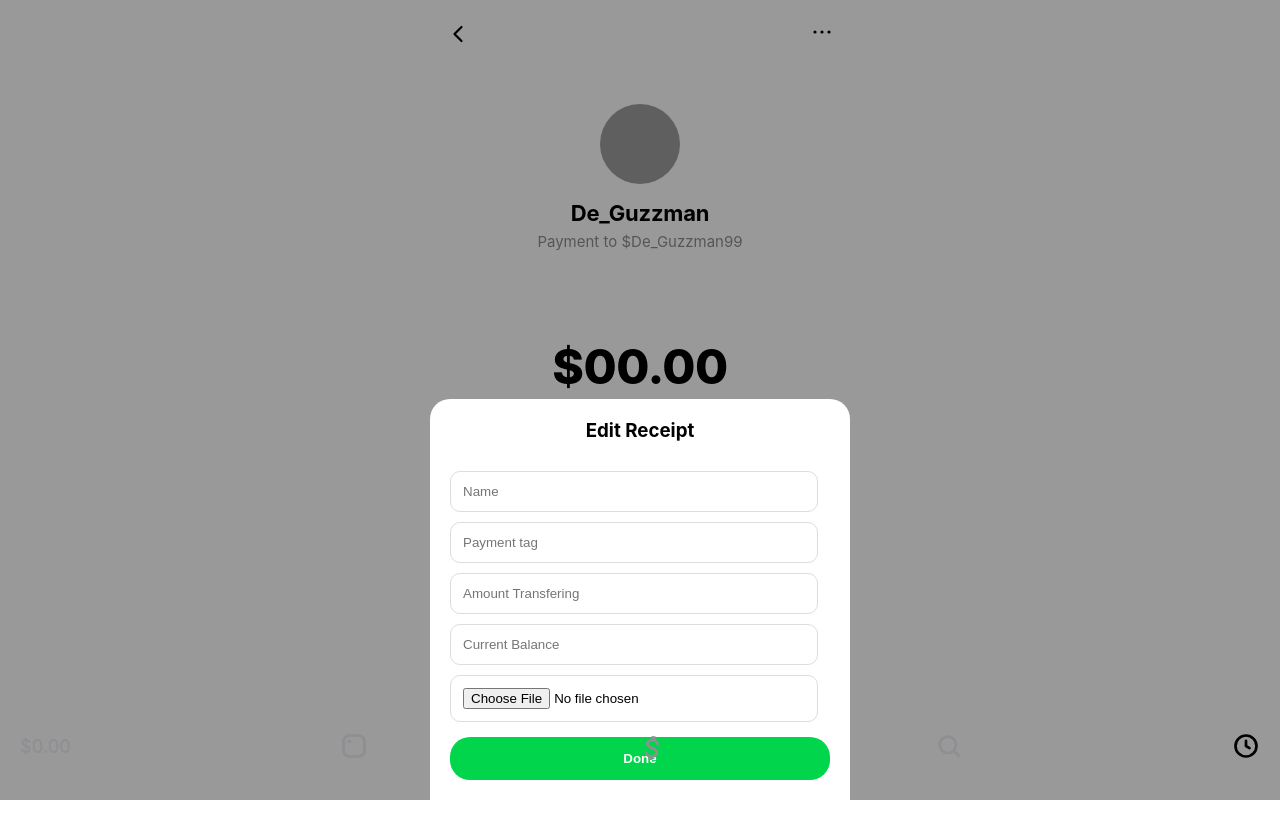
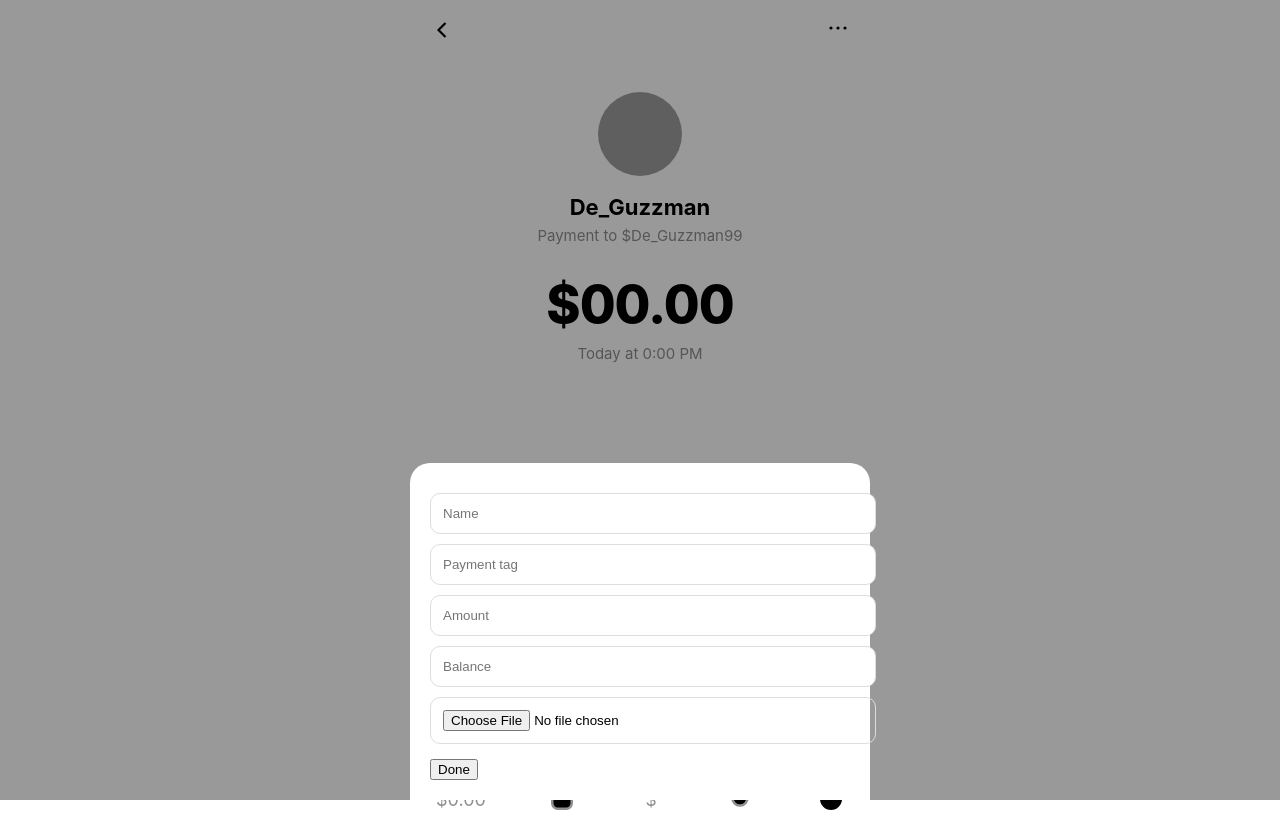
Before and after one commit to Emmison-ReaLLove/Cashapp-Receipt, a plain HTML site: page index.html in a window 1280 px wide. Both pictures are taken after a click on the element 822 px from the left and 34 px from the top of the page. Before the commit the page ends 800 px from the top, so only its background shows below. Drawn offline with Linux system fonts and the light colour scheme; grey boxes are pictures that could not be loaded.

Commit message:
Refactor styles and update HTML structure

```diff
--- a/index.html
+++ b/index.html
@@ -13,15 +13,14 @@
 :root {
     --green: #00D54B;
     --gray: #8E8E93;
-    --light-gray: #F2F2F7;
 }
 
+/* Base */
 body {
     margin: 0;
     background: #fff;
     font-family: -apple-system, BlinkMacSystemFont, "SF Pro Text", "Helvetica Neue", sans-serif;
     -webkit-font-smoothing: antialiased;
-    -webkit-tap-highlight-color: transparent;
 }
 
 /* App container */
@@ -32,12 +31,10 @@ body {
     display: flex;
     flex-direction: column;
 
-    padding-top: calc(20px + env(safe-area-inset-top));
+    padding-top: calc(16px + env(safe-area-inset-top));
     padding-left: 16px;
     padding-right: 16px;
-    padding-bottom: calc(16px + env(safe-area-inset-bottom));
-
-    box-sizing: border-box;
+    padding-bottom: calc(10px + env(safe-area-inset-bottom));
 }
 
 /* Top bar */
@@ -47,15 +44,15 @@ body {
     align-items: center;
 }
 
-/* Center */
+/* Content */
 .content {
     text-align: center;
-    margin-top: 56px;
+    margin-top: 48px;
 }
 
 .profile {
-    width: 80px;
-    height: 80px;
+    width: 84px;
+    height: 84px;
     border-radius: 50%;
     object-fit: cover;
 }
@@ -63,8 +60,7 @@ body {
 .name {
     font-size: 22px;
     font-weight: 700;
-    margin-top: 12px;
-    letter-spacing: -0.2px;
+    margin-top: 14px;
 }
 
 .subtitle {
@@ -74,56 +70,52 @@ body {
 }
 
 .amount {
-    font-size: 48px;
+    font-size: 52px;
     font-weight: 800;
-    margin-top: 26px;
-    letter-spacing: -0.5px;
+    margin-top: 28px;
+    letter-spacing: -1px;
 }
 
 .time {
     font-size: 15px;
     color: var(--gray);
-    margin-top: 10px;
+    margin-top: 8px;
 }
 
 /* Bottom */
 .bottom {
     margin-top: auto;
-    padding-bottom: 20px;
 }
 
+/* Buttons */
 .primary-btn {
     background: var(--green);
     color: #fff;
     border: none;
     width: 100%;
-    padding: 18px;
-    border-radius: 30px;
+    padding: 20px;
+    border-radius: 40px;
     font-size: 18px;
     font-weight: 600;
 
     display: flex;
     justify-content: center;
     align-items: center;
-    gap: 8px;
-    margin-bottom: 12px;
-    box-shadow: 0 2px 8px rgba(0,0,0,0.08);
-    position:relative;
-    top:-30px;
+    gap: 10px;
+
+    margin-top: 40px;
 }
 
 .secondary-btn {
     background: transparent;
     border: 1.5px solid #E5E5EA;
     width: 100%;
-    padding: 16px;
-    border-radius: 30px;
-    font-size: 18px;
+    padding: 18px;
+    border-radius: 40px;
+    font-size: 17px;
     font-weight: 500;
-    margin-top: 12px;
-    position:relative;
-    top:-30px;
-    color:black;
+    margin-top: 14px;
+    color: #007AFF;
 }
 
 /* Nav */
@@ -131,26 +123,32 @@ body {
     display: flex;
     justify-content: space-between;
     align-items: center;
-    position:fixed;
-    left:20px;
-    right:20px;
-    bottom:40px;
-    z-index:1000;
+
+    margin-top: 28px;
+    padding: 10px 6px calc(env(safe-area-inset-bottom) + 4px);
 }
 
 .nav svg {
-    width: 28px;
-    height: 28px;
+    width: 26px;
+    height: 26px;
 }
 
-/* Small screens */
-@media (max-height: 700px) {
-    .content {
-        margin-top: 30px;
-    }
+#navAmount {
+    font-size: 18px;
+    color: var(--gray);
 }
 
-/* Popup background */
+/* Button interaction */
+button {
+    transition: transform 0.1s ease, opacity 0.1s ease;
+}
+
+button:active {
+    transform: scale(0.97);
+    opacity: 0.9;
+}
+
+/* Popup */
 .popup {
     position: fixed;
     inset: 0;
@@ -158,27 +156,18 @@ body {
     display: none;
     justify-content: center;
     align-items: flex-end;
-    z-index: 999;
 }
 
-/* Popup card (iOS style) */
 .popup-card {
     background: #fff;
     width: 100%;
     max-width: 420px;
     border-radius: 20px 20px 0 0;
     padding: 20px;
-    box-sizing: border-box;
-    animation: slideUp 0.3s ease;
-}
-
-.popup-card h3 {
-    margin-top: 0;
-    text-align: center;
 }
 
 .popup-card input {
-    width: 90%;
+    width: 100%;
     padding: 12px;
     margin-top: 10px;
     border-radius: 10px;
@@ -186,22 +175,8 @@ body {
 }
 
 .popup-card button {
-    width: 100%;
-    padding: 14px;
     margin-top: 15px;
-    border-radius: 20px;
-    border: none;
-    background: var(--green);
-    color: #fff;
-    font-weight: 600;
 }
-
-/* Animation */
-@keyframes slideUp {
-    from { transform: translateY(100%); }
-    to { transform: translateY(0); }
-}
-
 </style>
 </head>
 
@@ -209,16 +184,11 @@ body {
 
 <div class="app">
 
-    <!-- Top Bar -->
 <div class="top-bar">
-
-        <!-- Back -->
-        <svg viewBox="0 0 24 24" width="24" height="24" fill="none" stroke="#000" stroke-width="2.2" stroke-linecap="round" stroke-linejoin="round">
+    <svg viewBox="0 0 24 24" width="24" height="24" fill="none" stroke="#000" stroke-width="2.2">
         <path d="M15.5 5l-7 7 7 7"/>
     </svg>
 
-        <!-- Menu -->
-                <!-- Menu (horizontal dots) -->
     <div onclick="openPopup()">
         <svg viewBox="0 0 24 24" width="24" height="24" fill="#000">
             <circle cx="5" cy="12" r="1.6"/>
@@ -226,187 +196,100 @@ body {
             <circle cx="19" cy="12" r="1.6"/>
         </svg>
     </div>
-
 </div>
 
-    <!-- Content -->
 <div class="content">
-
-        <img id="profile" class="profile"
-        src="https://images.unsplash.com/photo-1544005313-94ddf0286df2">
+    <img id="profile" class="profile" src="https://images.unsplash.com/photo-1544005313-94ddf0286df2">
 
     <div id="name" class="name">De_Guzzman</div>
     <div id="tag" class="subtitle">Payment to $De_Guzzman99</div>
 
-      <div style="position:relative;top:60px">
     <div id="amount" class="amount">$00.00</div>
     <div id="time" class="time">Today at 0:00 PM</div>
 </div>
-    </div>
 
-    <!-- Bottom -->
 <div class="bottom">
 
     <button class="primary-btn">
-            <svg viewBox="0 0 24 24" width="20" height="20" fill="none" stroke="white" stroke-width="3" stroke-linecap="round" stroke-linejoin="round">
-                <path d="M5 13l4 4L19 7"/>
-            </svg>
-            Completed
+        ✓ Completed
     </button>
 
     <button class="secondary-btn">Web Receipt</button>
 
-        <!-- Navigation -->
     <div class="nav">
+        <div id="navAmount">$0.00</div>
 
-            <div id="navAmount" style="font-size:18px; font-weight:500; color:#8E8E93;">$0.00</div>
-            <!-- Square -->
-            <svg viewBox="0 0 24 24" fill="none">
-                <rect x="3" y="3" width="18" height="18" rx="5" stroke="#8E8E93" stroke-width="2.3"/>
-                <circle cx="8" cy="8" r="1.6" fill="#8E8E93"/>
-            </svg>
+        <svg viewBox="0 0 24 24"><rect x="3" y="3" width="18" height="18" rx="5" stroke="#8E8E93" stroke-width="2.3"/></svg>
 
-            <!-- Cash App $ -->
-            <svg viewBox="0 0 22 22" width="24" height="24">
-                <g transform="rotate(8 11 11) scale(1.05)">
-                    <path d="M11.8 10.9c-2.27-.59-3-1.2-3-2.15 0-1.09 1.01-1.85 2.7-1.85 1.78 0 2.44.85 2.5 2.1h2.21c-.07-1.72-1.12-3.3-3.21-3.81V3h-3v2.16c-1.94.42-3.5 1.68-3.5 3.61 0 2.31 1.91 3.46 4.7 4.13 2.5.6 3 1.48 3 2.41 0 .69-.49 1.79-2.7 1.79-2.06 0-2.87-.92-2.98-2.1h-2.2c.12 2.19 1.76 3.42 3.68 3.83V21h3v-2.15c1.95-.37 3.5-1.5 3.5-3.55 0-2.84-2.43-3.81-4.7-4.4z"
-                          fill="#8E8E93"/>
-                </g>
-            </svg>
+        <svg viewBox="0 0 24 24"><text x="6" y="18" font-size="16" fill="#8E8E93">$</text></svg>
 
-            <!-- Search -->
-            <svg viewBox="0 0 24 24" fill="none">
-                <circle cx="11" cy="11" r="7" stroke="#8E8E93" stroke-width="2.3"/>
-                <line x1="16.5" y1="16.5" x2="20.5" y2="20.5"
-                      stroke="#8E8E93" stroke-width="2.3" stroke-linecap="round"/>
-            </svg>
+        <svg viewBox="0 0 24 24"><circle cx="11" cy="11" r="7" stroke="#8E8E93" stroke-width="2.3"/></svg>
 
-            <!-- Clock -->
-                        <!-- Clock (ACTIVE) -->
-            <svg viewBox="0 0 24 24" fill="none">
-                <circle cx="12" cy="12" r="9" stroke="#000" stroke-width="2.3"/>
-                <path d="M12 7.5V12L15 13.8"
-                    stroke="#000" stroke-width="2.3" stroke-linecap="round" stroke-linejoin="round"/>
-            </svg>
+        <svg viewBox="0 0 24 24"><circle cx="12" cy="12" r="9" stroke="#000" stroke-width="2.3"/></svg>
+    </div>
 
+</div>
+
+</div>
+
+<!-- Popup -->
+<div id="popup" class="popup">
+    <div class="popup-card">
+        <input id="pName" placeholder="Name">
+        <input id="pTag" placeholder="Payment tag">
+        <input id="pMainAmount" placeholder="Amount">
+        <input id="pNavAmount" placeholder="Balance">
+        <input type="file" id="pImage" accept="image/*">
+        <button onclick="applyData()">Done</button>
     </div>
 </div>
 
-</div>
-<!-- POPUP MODAL -->
-<div id="popup" class="popup">
-    <div class="popup-card">
-
-      <h3>Edit Receipt</h3>
-
-      <input id="pName" placeholder="Name">
-      <input id="pTag" placeholder="Payment tag">
-      <input id="pMainAmount" placeholder="Amount Transfering">
-      <input id="pNavAmount" placeholder="Current Balance">
-
-      <input type="file" id="pImage" accept="image/*">
-
-      <button onclick="applyData()">Done</button>
-
-    </div>
-  </div>
 <script>
-    // Open popup
 function openPopup() {
     document.getElementById("popup").style.display = "flex";
 }
 
-    // Close popup
 function closePopup() {
     document.getElementById("popup").style.display = "none";
 }
 
-    // USA TIME
 function getUSATime() {
-        const options = {
+    return "Today at " + new Date().toLocaleTimeString("en-US", {
         timeZone: "America/New_York",
         hour: "numeric",
         minute: "2-digit",
         hour12: true
-        };
-        return "Today at " + new Date().toLocaleTimeString("en-US", options);
+    });
 }
 
-    // Apply data
 function applyData() {
-        const name = document.getElementById("pName").value;
-        const tag = document.getElementById("pTag").value;
-        const mainAmount = document.getElementById("pMainAmount").value;
-        const navAmount = document.getElementById("pNavAmount").value;
+    const name = pName.value;
+    const tag = pTag.value;
+    const mainAmount = pMainAmount.value;
+    const navAmount = pNavAmount.value;
 
-        if (name) document.getElementById("name").textContent = name;
-        if (tag) document.getElementById("tag").textContent = "Payment to " + tag;
+    if (name) nameEl.textContent = name;
+    if (tag) tagEl.textContent = "Payment to " + tag;
 
-        if (mainAmount) {
-            document.getElementById("amount").textContent =
-                "$" + Number(mainAmount).toLocaleString();
-        }
+    if (mainAmount) amountEl.textContent = "$" + Number(mainAmount).toLocaleString();
+    if (navAmount) navAmountEl.textContent = "$" + Number(navAmount).toLocaleString();
 
-        if (navAmount) {
-            document.getElementById("navAmount").textContent =
-                "$" + Number(navAmount).toLocaleString();
-        }
+    timeEl.textContent = getUSATime();
 
-        // Time
-        document.getElementById("time").textContent = getUSATime();
-
-        // Image
-        const file = document.getElementById("pImage").files[0];
+    const file = pImage.files[0];
     if (file) {
         const reader = new FileReader();
-            reader.onload = function(e) {
-                document.getElementById("profile").src = e.target.result;
-            };
+        reader.onload = e => profile.src = e.target.result;
         reader.readAsDataURL(file);
     }
 
     closePopup();
 }
 
-    // Live USA time
 setInterval(() => {
-        document.getElementById("time").textContent = getUSATime();
+    timeEl.textContent = getUSATime();
 }, 1000);
 </script>
-        <script>
-        // ✅ Create hidden file input ONCE
-        const imageInput = document.createElement("input");
-        imageInput.type = "file";
-        imageInput.accept = "image/*";
-        imageInput.style.display = "none";
-        document.body.appendChild(imageInput);
 
-        // ✅ When image is tapped → open gallery
-        document.getElementById("profile").addEventListener("click", () => {
-            imageInput.click(); // ✅ This works on iPhone (user-triggered)
-        });
-
-        // ✅ When user selects image → display it
-        imageInput.addEventListener("change", function () {
-            const file = this.files[0];
-
-            if (file) {
-                const reader = new FileReader();
-
-                reader.onload = function (e) {
-                    document.getElementById("profile").src = e.target.result;
-                };
-
-                reader.readAsDataURL(file);
-            }
-        });
-        </script>
-        <script>
-            if ("serviceWorker" in navigator) {
-              navigator.serviceWorker.register("service-worker.js")
-                .then(() => console.log("PWA ready"))
-                .catch(err => console.log(err));
-            }
-         </script>
 </body>
 </html>
```
Lines whose indentation alone changed are shown as unchanged.
